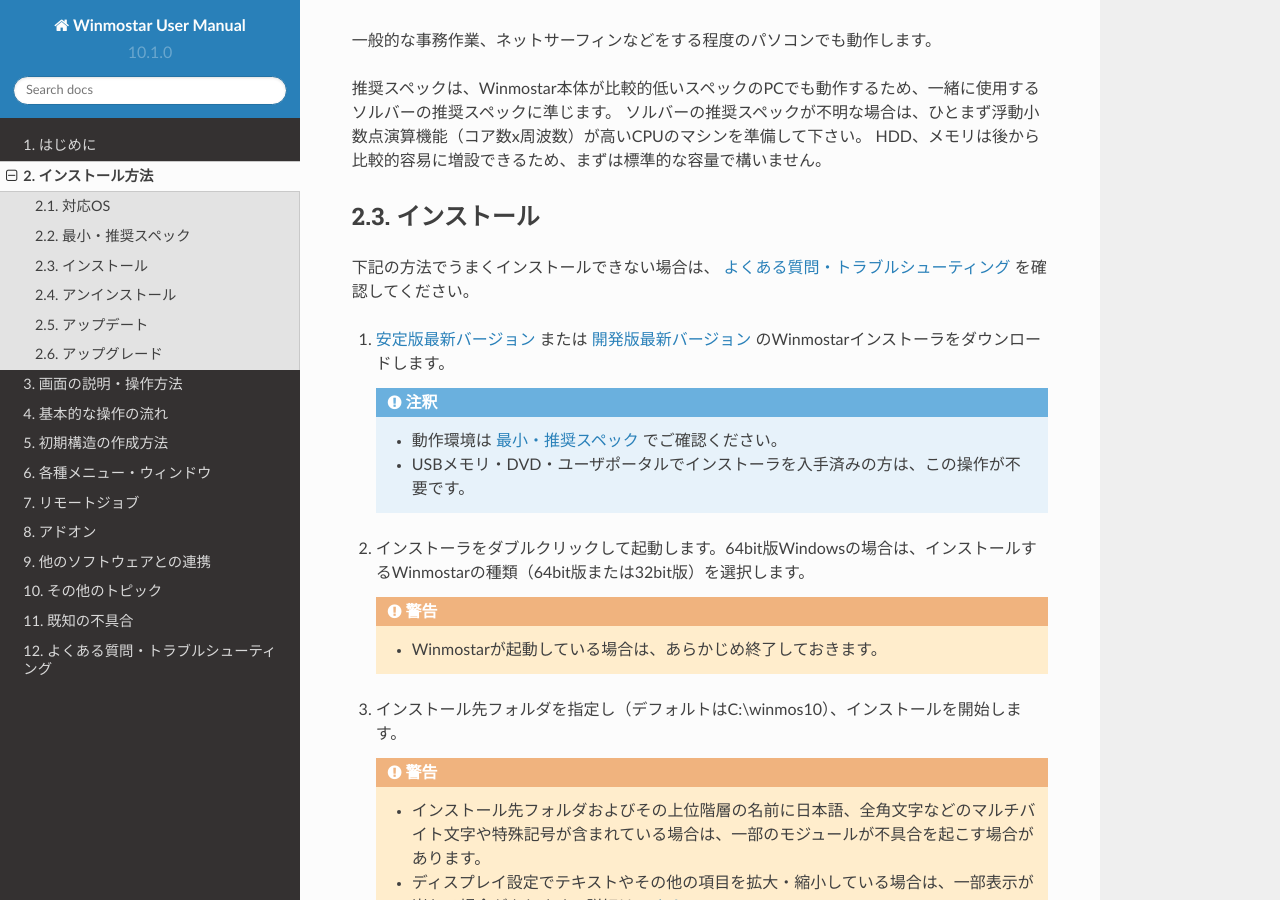
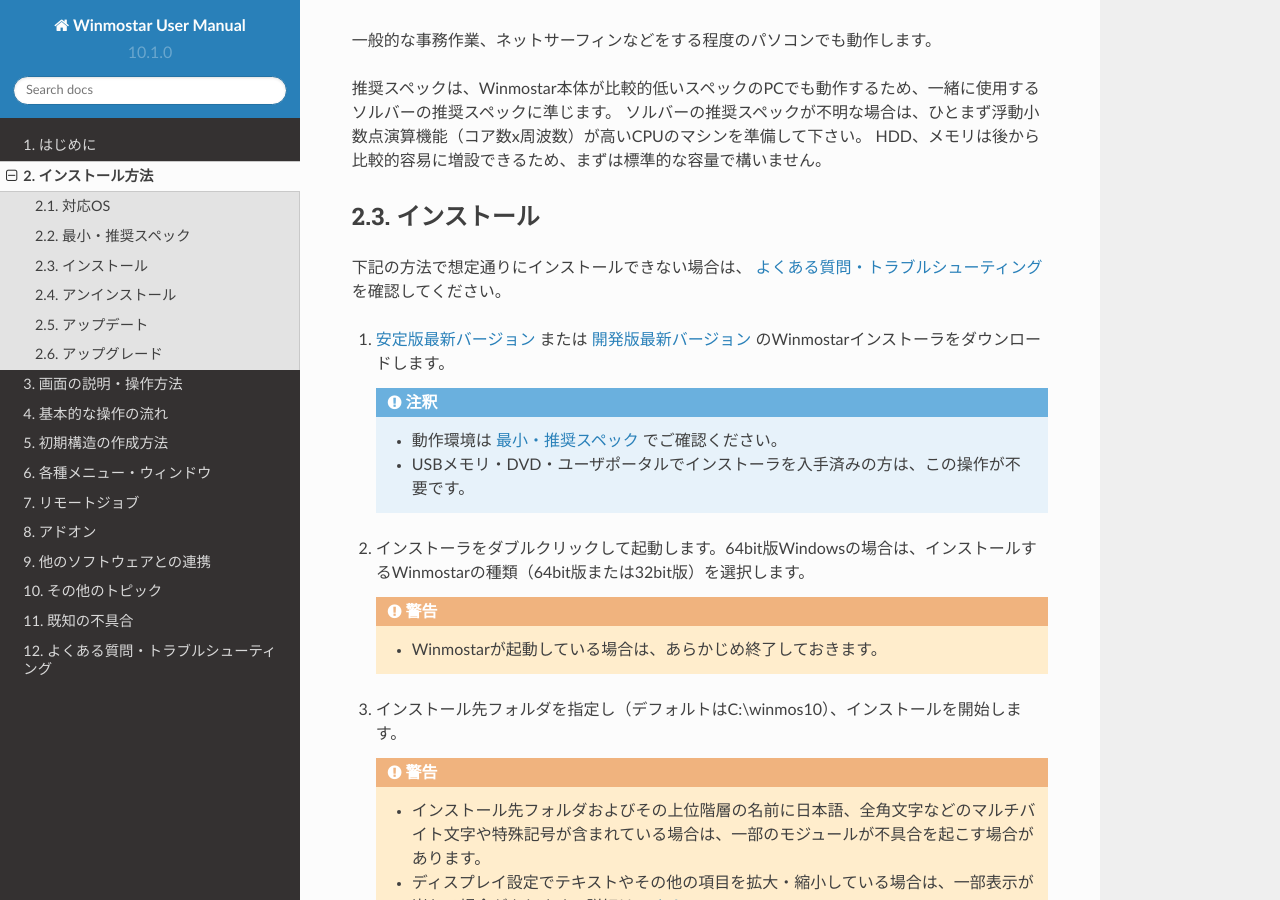
Before and after one commit to X-Ability/winmostar_doc, a Sphinx documentation site: the page built from source/installation/installation.rst, in a window 1280 px wide and 900 px high, scrolled down 881 px. Built offline with Sphinx 7.4.7 and the Read the Docs theme 2.0.0, drawn with Linux system fonts in a browser that asks for light colours.

Commit message:
インストール方法更新

```diff
--- a/source/installation/installation.rst
+++ b/source/installation/installation.rst
@@ -45,7 +45,7 @@
 インストール
 ==================================
 
-下記の方法でうまくインストールできない場合は、 :ref:`faq_top` を確認してください。
+下記の方法で想定通りにインストールできない場合は、 :ref:`faq_top` を確認してください。
 
 1. `安定版最新バージョン <https://winmostar.com/jp/download#latest_stable>`_ または `開発版最新バージョン <https://winmostar.com/jp/download#latest_devel>`_ のWinmostarインストーラをダウンロードします。
 
```
